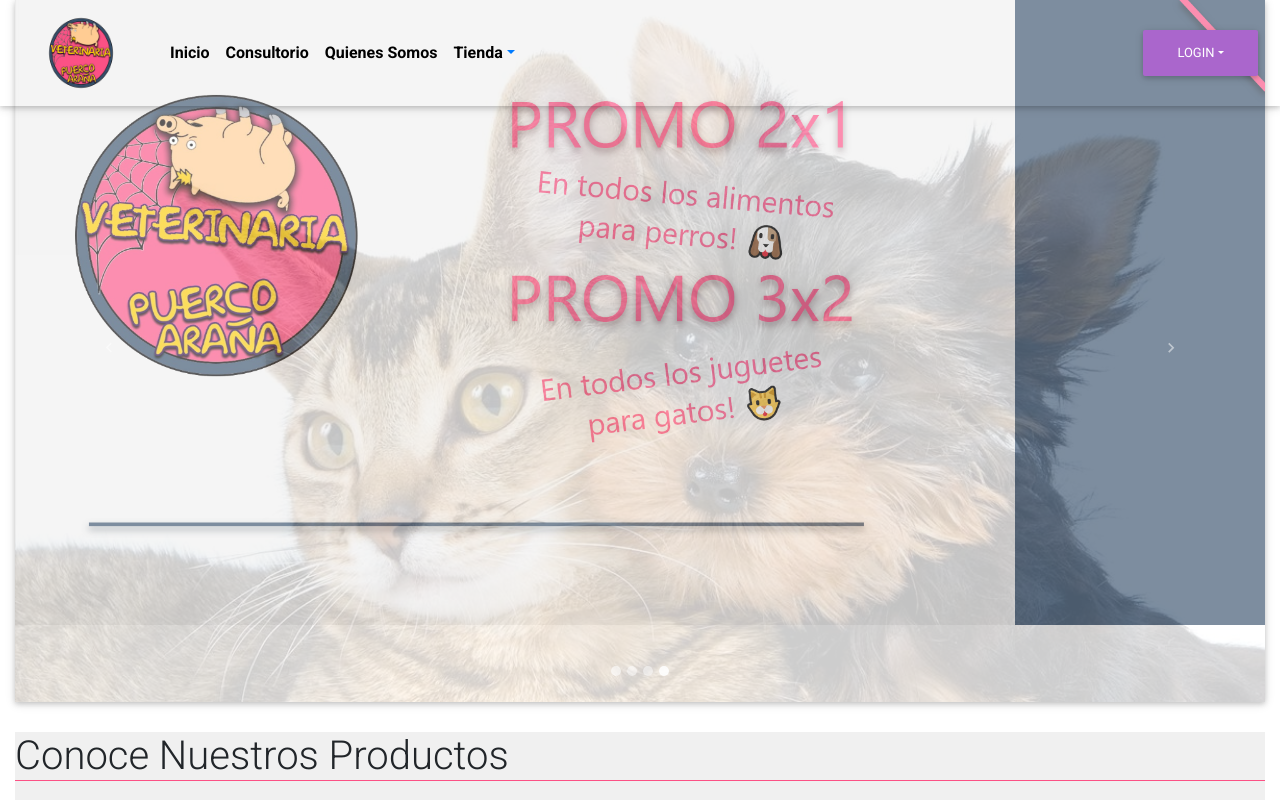
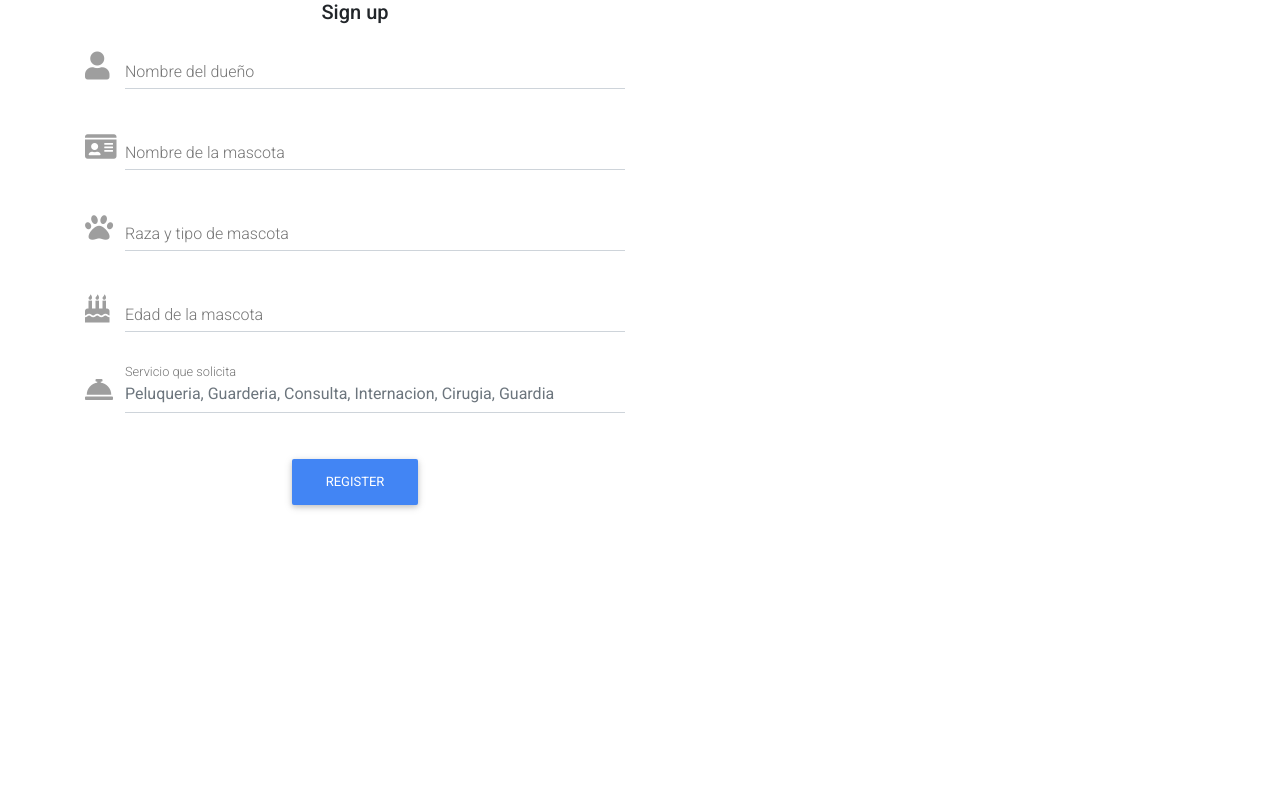
Before and after one commit to Diegolmi/Vet-puercoArania, a React (Create React App) app: page / in a window 1280 px wide. Shown: the top 800 px of the page. Built offline with nearby package versions, Linux system fonts and the light colour scheme.

Commit message:
Form completed

```diff
--- a/src/App.js
+++ b/src/App.js
@@ -3,60 +3,18 @@ import '@fortawesome/fontawesome-free/css/all.min.css';
 import 'bootstrap-css-only/css/bootstrap.min.css';
 import 'bootstrap/dist/css/bootstrap.min.css';
 import 'mdbreact/dist/css/mdb.css';
-import CarouselPage from './components/Carousel/index';
-import Container from 'react-bootstrap/Container';
-import Row from 'react-bootstrap/Row';
-import Col from 'react-bootstrap/Col';
-import Nav from './components/Navbar/Nav'
-import Footer from './components/Footer/Footer';
-// import About from './components/About/about';
-import EcommerceHome from './components/EcommerceHome/EcommerceHome';
-// import logo from '../src/assets/img/logo.png'
-// import Registro from './components/registro'
 import './App.css';
 import 'mdbreact/dist/css/mdb.css';
-import Servicios from './components/Servicios/Servicios';
+import FormPage from './components/FormServicios';
 
 
 
 
 function App() {
   return (
-
-    <Container fluid>
-      <Row className="rowNav">
-        <Col>
-          <Nav />
-        </Col>
-      </Row>
-      <Row className="rowCarousel">
-        <Col>
-          <CarouselPage />
-        </Col>
-      </Row>
-      <div className="rowEcommerce">
-
-          <EcommerceHome />
-
-        </div>
-        <Row className="rowServicios">
-        <Col>
-          <Servicios />
-        </Col>
-
-      </Row>
-      <Row className="rowFooter">
-        <Col>
-          <Footer />
-        </Col>
-      </Row>
-    </Container>
-
-
-
-
-
-
+    <div>
+      <FormPage />
+    </div>
   );
 }
 
--- /dev/null
+++ b/src/components/FormServicios/index.js
@@ -0,0 +1,33 @@
+import React from "react";
+import { MDBContainer, MDBRow, MDBCol, MDBBtn, MDBInput } from 'mdbreact';
+
+const FormPage = () => {
+return (
+<MDBContainer>
+  <MDBRow>
+    <MDBCol md="6">
+      <form>
+        <p className="h5 text-center mb-4">Sign up</p>
+        <div className="grey-text">
+          <MDBInput label="Nombre del dueño" icon="user" group type="text" validate error="wrong"
+            success="right" />
+          <MDBInput label="Nombre de la mascota" icon="id-card" group type="text" validate error="wrong"
+            success="right" />
+          <MDBInput label="Raza y tipo de mascota" icon="paw" group type="text" validate error="wrong"
+            success="right" />
+          <MDBInput label="Edad de la mascota" icon="birthday-cake" group type="number" validate
+            error="wrong" success="right" />
+          <MDBInput label="Servicio que solicita" hint="Peluqueria, Guarderia, Consulta, Internacion, Cirugia, Guardia" icon="concierge-bell" group type="text" validate rror="wrong"
+            success="right"/>
+        </div>
+        <div className="text-center">
+          <MDBBtn color="primary">Register</MDBBtn>
+        </div>
+      </form>
+    </MDBCol>
+  </MDBRow>
+</MDBContainer>
+);
+};
+
+export default FormPage;
```
